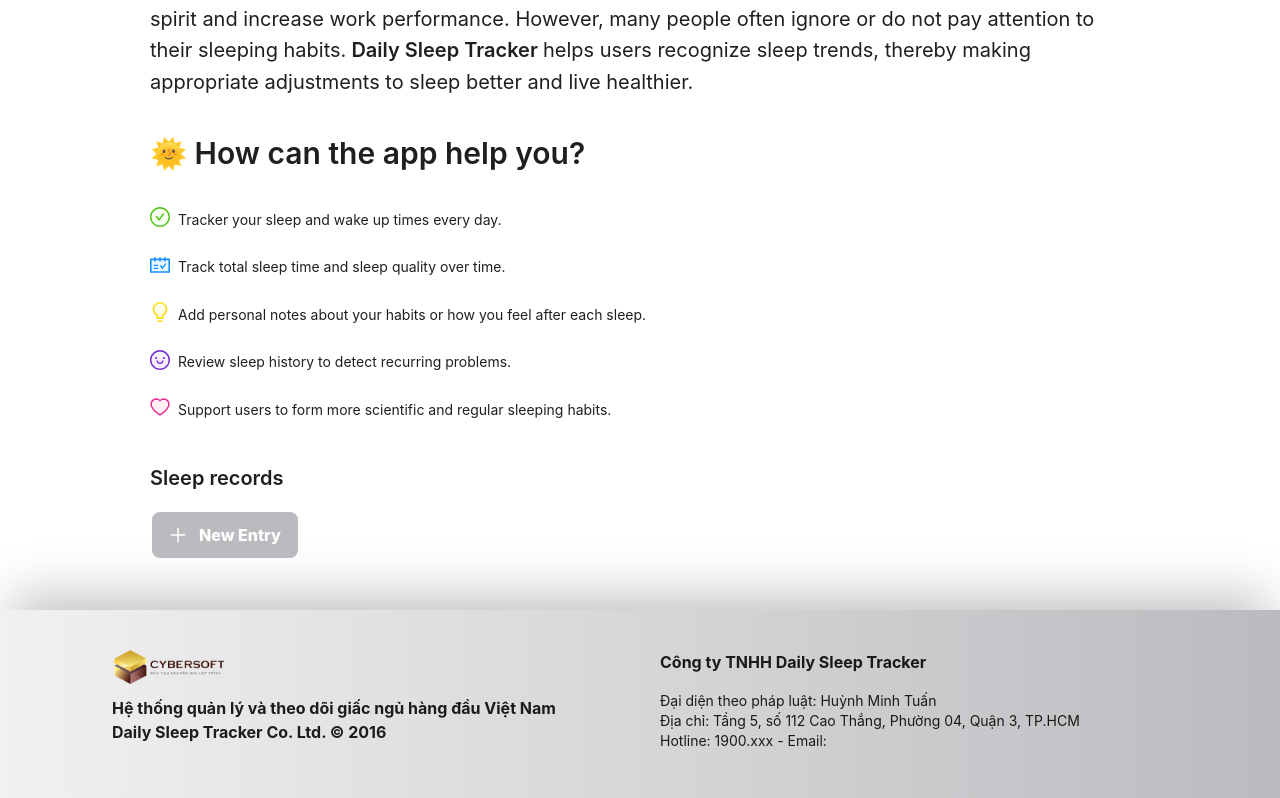
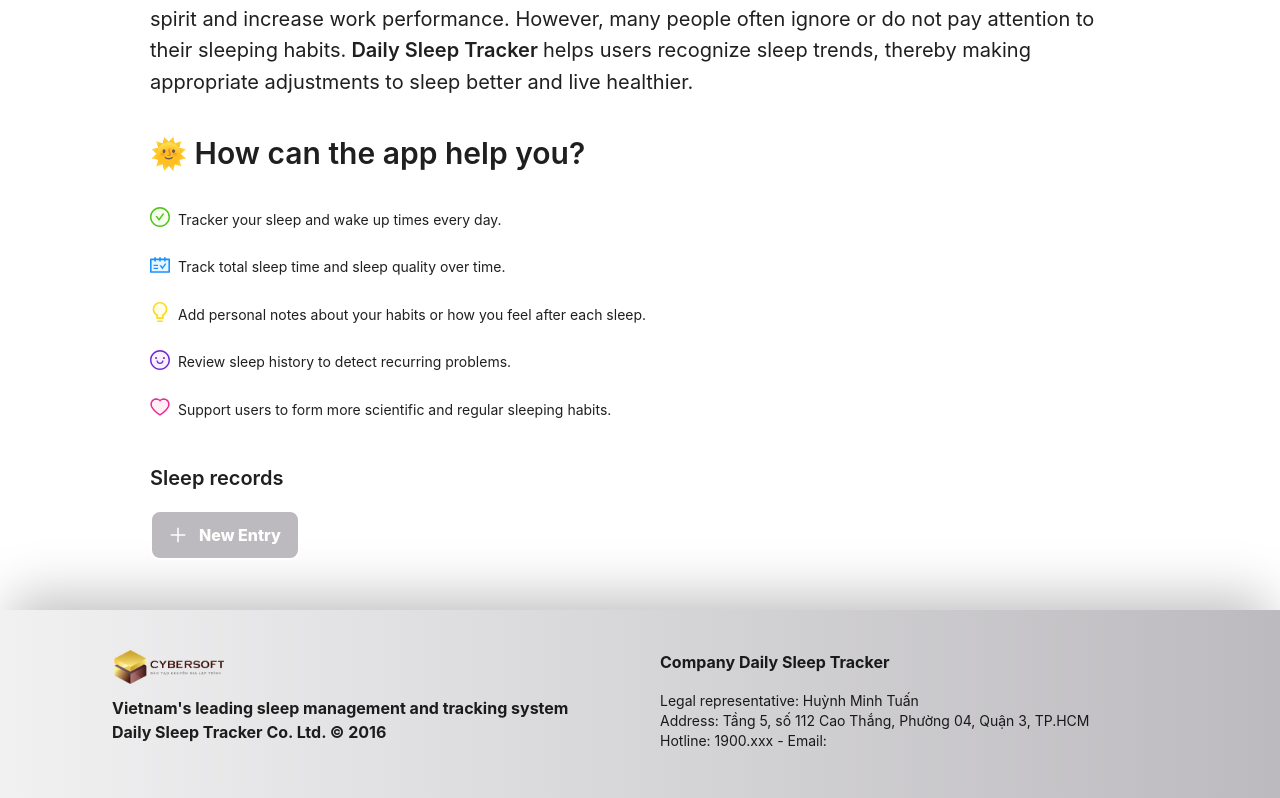
Before and after one commit to minhtuandev65/project-daily-sleep-tracker, a React (Vite) app in the folder project-Daily-Sleep-Tracker-FE/: page / in a window 1280 px wide. Shown: the part 337-1135 px from the top of the page. Built offline with nearby package versions, Linux system fonts and the light colour scheme.

Commit message:
add readme

```diff
--- a/project-Daily-Sleep-Tracker-FE/src/Templates/Footer/Footer.jsx
+++ b/project-Daily-Sleep-Tracker-FE/src/Templates/Footer/Footer.jsx
@@ -20,7 +20,7 @@
             level={5}
             className="!text-sm md:!text-base !font-bold !mb-0 !text-center md:!text-left"
           >
-            Hệ thống quản lý và theo dõi giấc ngủ hàng đầu Việt Nam <br />
+            Vietnam's leading sleep management and tracking system <br />
             Daily Sleep Tracker Co. Ltd. © 2016
           </Title>
         </div>
@@ -31,15 +31,15 @@
             level={5}
             className="!text-sm md:!text-base !font-bold !mb-0 !text-center md:!text-left"
           >
-            Công ty TNHH Daily Sleep Tracker
+            Company Daily Sleep Tracker
           </Title>
           <Title
             level={5}
             className="!text-xs md:!text-sm !font-normal mt-2 !leading-[1.8] !text-center md:!text-left"
           >
-            Đại diện theo pháp luật: Huỳnh Minh Tuấn
+            Legal representative: Huỳnh Minh Tuấn
             <br />
-            Địa chỉ: Tầng 5, số 112 Cao Thắng, Phường 04, Quận 3, TP.HCM
+            Address: Tầng 5, số 112 Cao Thắng, Phường 04, Quận 3, TP.HCM
             <br />
             Hotline: 1900.xxx - Email:
           </Title>
```
Also changed, not shown: 2 other files (tests, documents, lock files or other folders).
